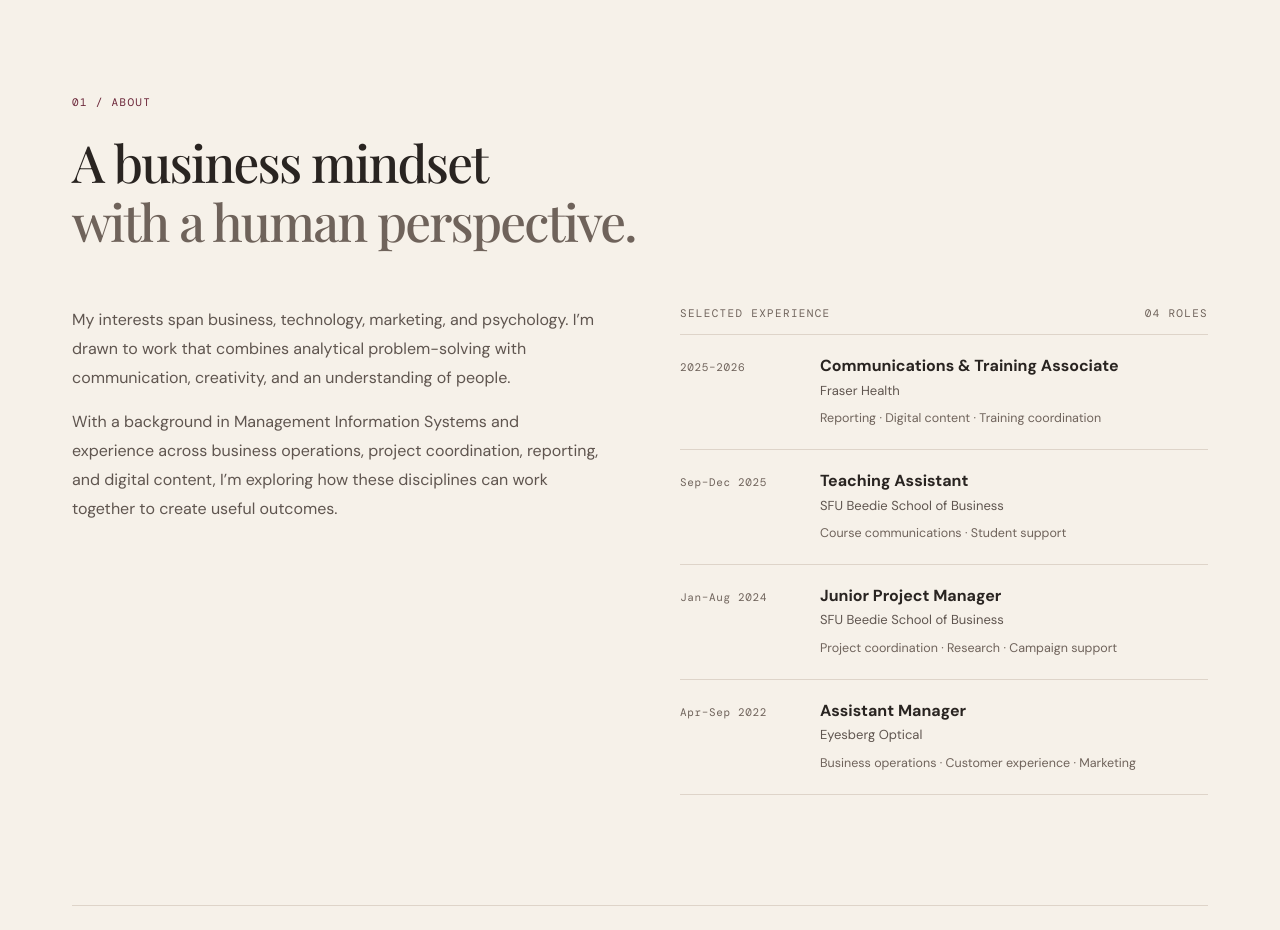
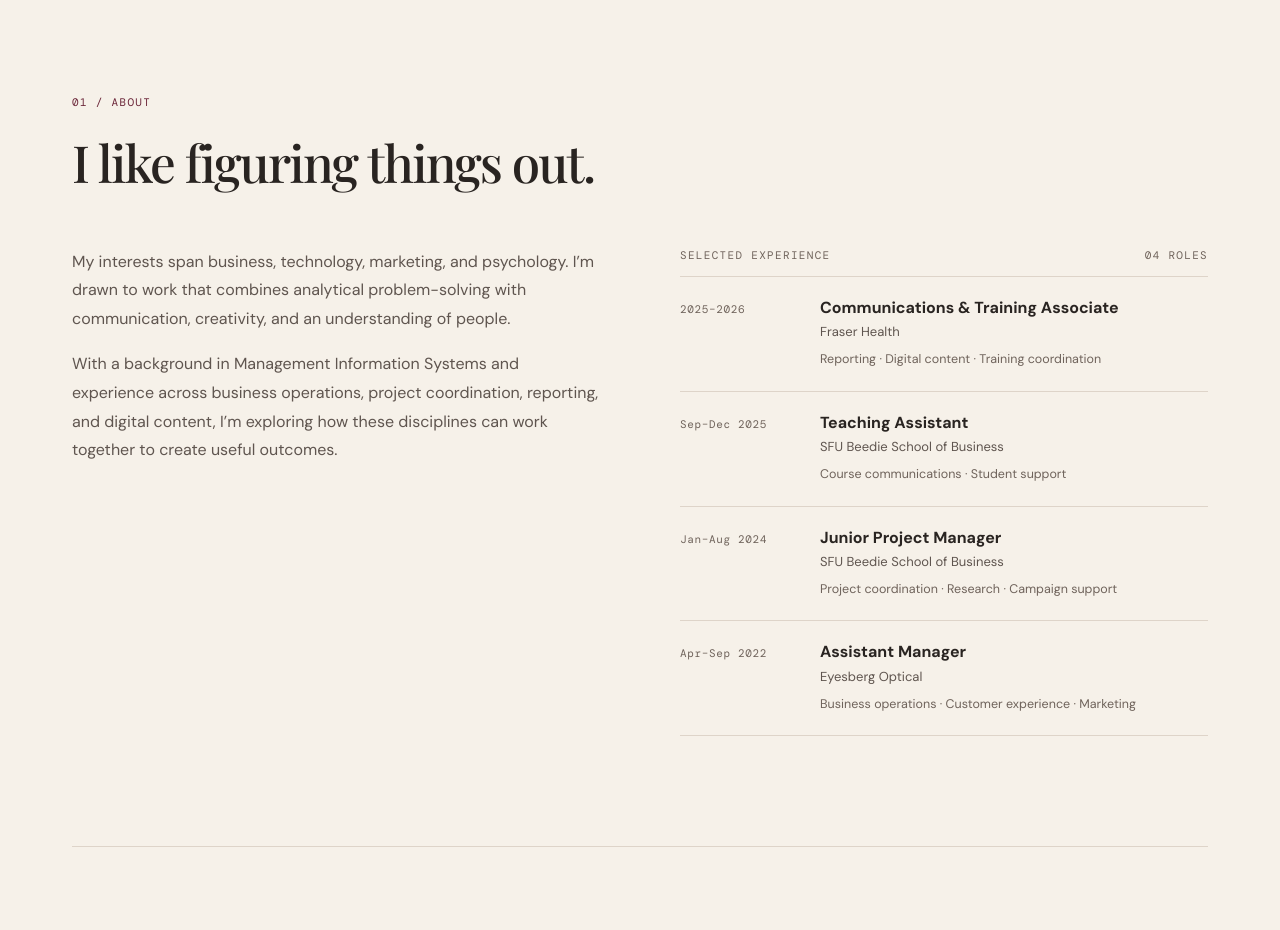
Before and after one commit to alua-bllv/alua-bllv.github.io, a plain HTML site: page index.html in a window 1280 px wide. Shown: the part 940-1870 px from the top of the page. Drawn offline with nearby package versions, Linux system fonts and the light colour scheme; a web font is replaced by a local one.

Commit message:
Update about section heading in index.html

```diff
--- a/index.html
+++ b/index.html
@@ -85,7 +85,7 @@
 <section class="section about" id="about">
   <div class="section-head">
     <p class="eyebrow">01 / ABOUT</p>
-    <h2>A business mindset<br><span class="dim">with a human perspective.</span></h2>
+   <h2>I like figuring things out.</h2>
   </div>
 
   <div class="about-grid">
```
